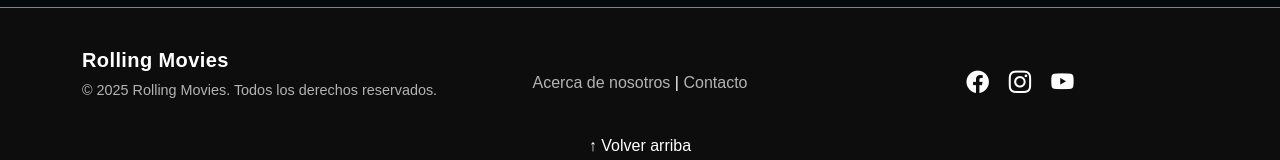
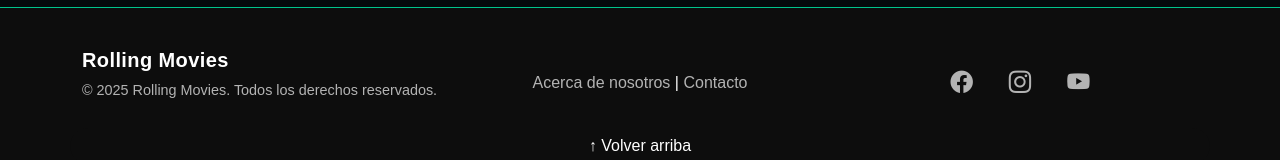
Before and after one commit to basiliomartinez/ProyectoRollingMovies, a React (Vite) app: page / in a window 1280 px wide. Shown: the part 6162-6322 px from the top of the page. Built offline with nearby package versions, Linux system fonts and the light colour scheme.

Commit message:
Arrglo de rutas 404 de las redes

```diff
--- a/src/components/shared/Footer.jsx
+++ b/src/components/shared/Footer.jsx
@@ -20,14 +20,23 @@ const Footer = () => {
           </Col>
 
           <Col md={4} className="text-center social-icons">
-            <i className="bi bi-facebook"></i>
-            <i className="bi bi-instagram"></i>
-            <i className="bi bi-youtube"></i>
+            <Link to="/Error404" className="me-3 footer-social-link">
+              <i className="bi bi-facebook"></i>
+            </Link>
+            <Link to="/Error404" className="me-3 footer-social-link">
+              <i className="bi bi-instagram"></i>
+            </Link>
+            <Link to="/Error404" className="footer-social-link">
+              <i className="bi bi-youtube"></i>
+            </Link>
           </Col>
-          <button className="btn-top" onClick={() => window.scrollTo({top: 0, behavior: 'smooth'})}>
-  ↑ Volver arriba
-</button>
 
+          <button
+            className="btn-top"
+            onClick={() => window.scrollTo({ top: 0, behavior: "smooth" })}
+          >
+            ↑ Volver arriba
+          </button>
         </Row>
       </Container>
     </footer>
```
